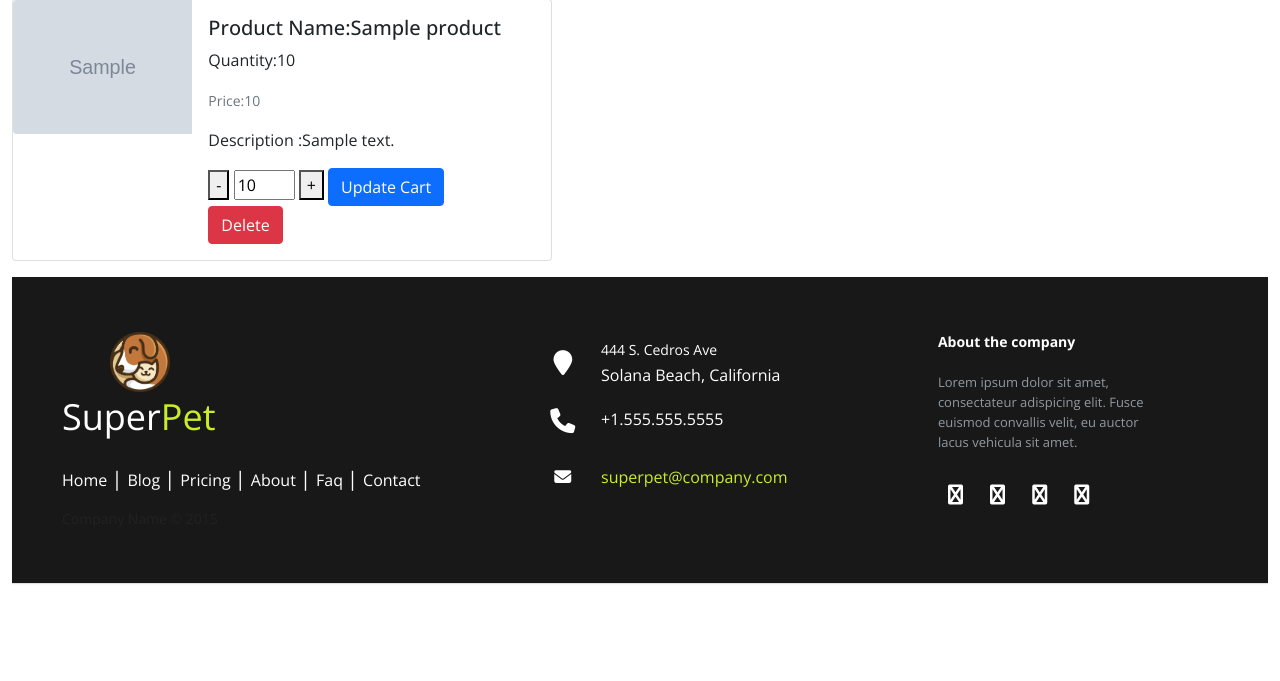
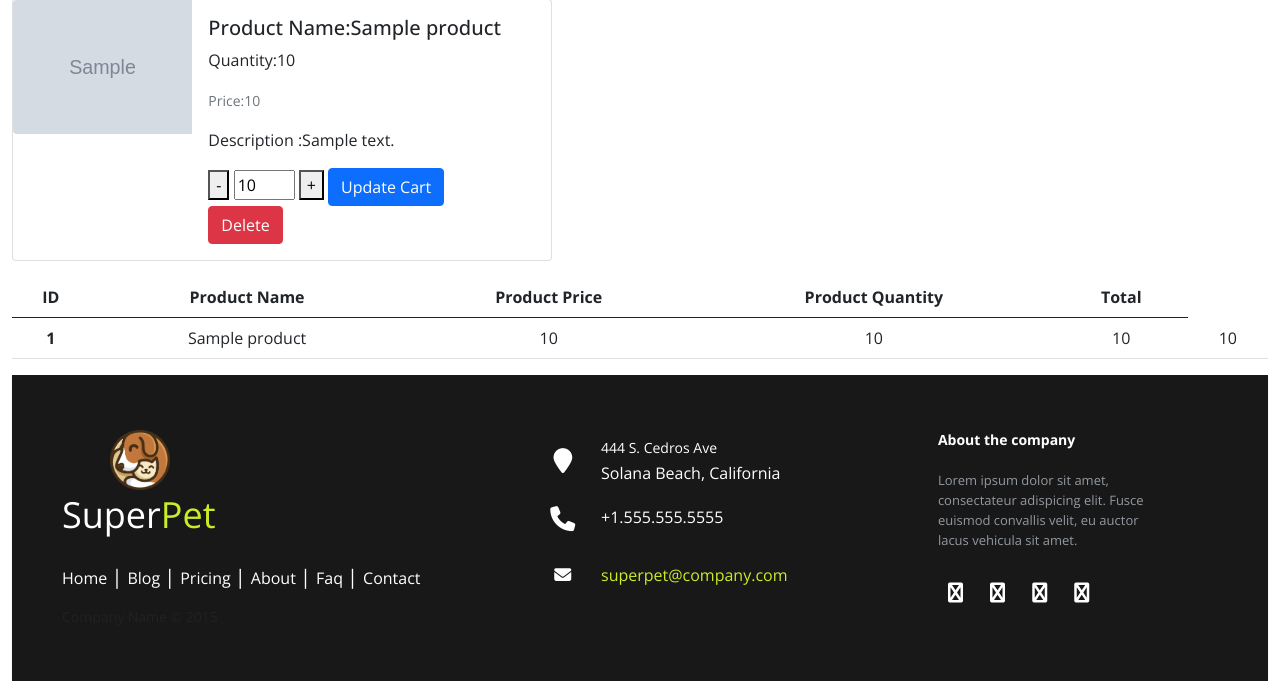
Before and after one commit to shankkarpal46/Django, a Django app: template superpet/cart/templates/cart.html in a window 1280 px wide. Shown: the part 170-851 px from the top of the page. Before the commit the page ends 754 px from the top, so only its background shows below. Run offline with Django 5.2, Linux system fonts and the light colour scheme; the template is opened without the code that fills it: most values are stand-ins (such as "Sample title", 1, 10 or a date in 2020); grey boxes marked "Sample" are stand-in pictures; some libraries are stand-ins or nearby versions.

Commit message:
adding custom filter

```diff
--- a/learnDjango/firstApp/views.py
+++ b/learnDjango/firstApp/views.py
@@ -32,3 +32,6 @@ class MyView(View):
 
     def post(self,request):
         return render(request,"success.html")
+
+def learn_filter(request):
+    return render(request,"templates_filters.html",{"data":"Django"})
--- a/learnDjango/learnDjango/urls.py
+++ b/learnDjango/learnDjango/urls.py
@@ -27,5 +27,6 @@ urlpatterns = [
     path('courses/',views.courses),
     path('require/',views.requirements),
     path('data/',views.data),
-    path('class-based-view/',views.MyView.as_view(),name="class-based-view")
+    path('class-based-view/',views.MyView.as_view(),name="class-based-view"),
+    path('template-filters/',views.learn_filter,name="template-filter"),
 ]
--- a/superpet/cart/templates/cart.html
+++ b/superpet/cart/templates/cart.html
@@ -1,4 +1,5 @@
 {% extends "base.html" %}
+{% load custom_filter %}
 
 {% block content %}
     <h1>Cart</h1>
@@ -28,4 +29,27 @@
         </div>
       </div>
     {% endfor %}
+    <table class="table" style="text-align: center;">
+      <thead>
+        <tr>
+          <th scope="col">ID</th>
+          <th scope="col">Product Name</th>
+          <th scope="col">Product Price</th>
+          <th scope="col">Product Quantity</th>
+          <th scope="col">Total</th>
+        </tr>
+      </thead>
+      <tbody>
+        {% for cartitem in cartitems %}
+        <tr>
+          <th scope="row">{{cartitem.products.id}}</th>
+          <td>{{cartitem.products.product_name}}</td>
+          <td>{{cartitem.products.product_price}}</td>
+          <td>{{cartitem.quantity}}</td>
+          <td>{{cartitem.quantity|multiply:cartitem.products.product_price}}</td>
+          <td>{{cartitem.quantity|div:cartitem.products.product_price}}</td>
+        </tr>
+        {% endfor %}
+      </tbody>
+    </table>
     {% endblock content %}
```
Also changed, not shown: learnDjango/firstApp/templates/templates_filters.html (added, +18 -0 lines), superpet/cart/models.py (+11 -0 lines), superpet/cart/templatetags/custom_filter.py (added, +11 -0 lines), learnDjango/firstApp/template_tags/custom_filter.py (added), superpet/cart/migrations/0002_order.py (added), superpet/cart/templatetags/__init__.py (added).
